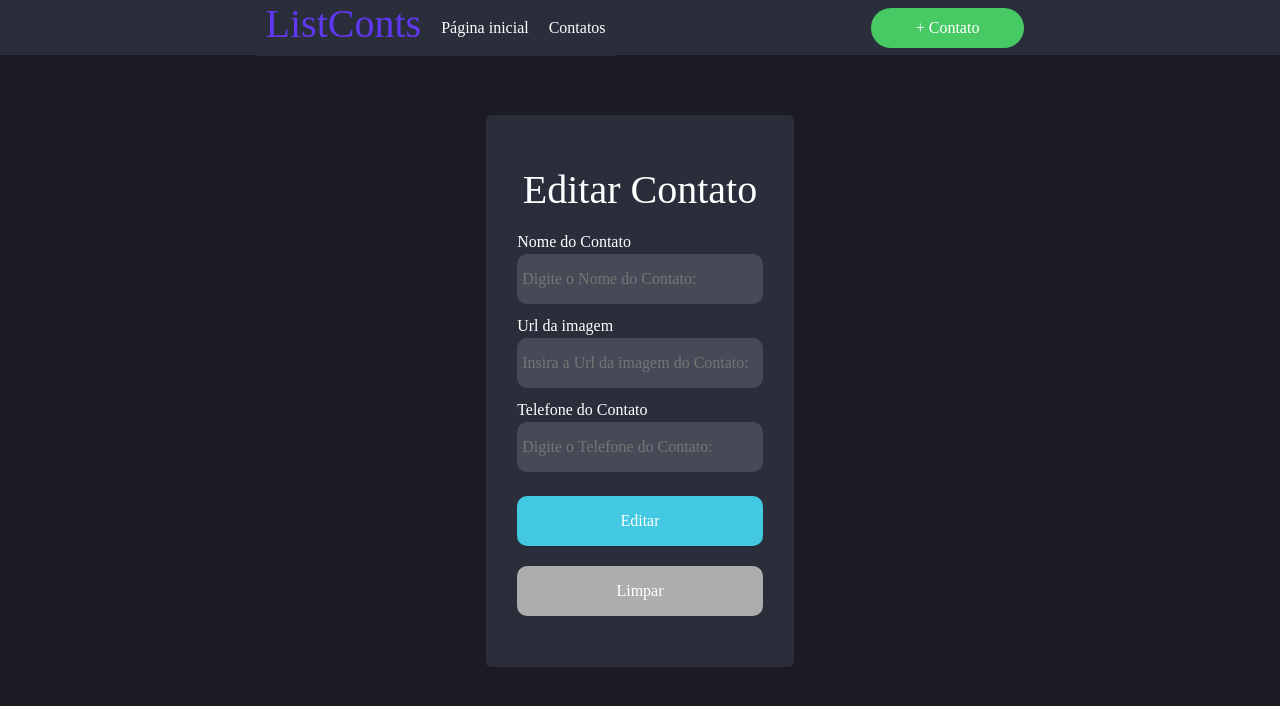
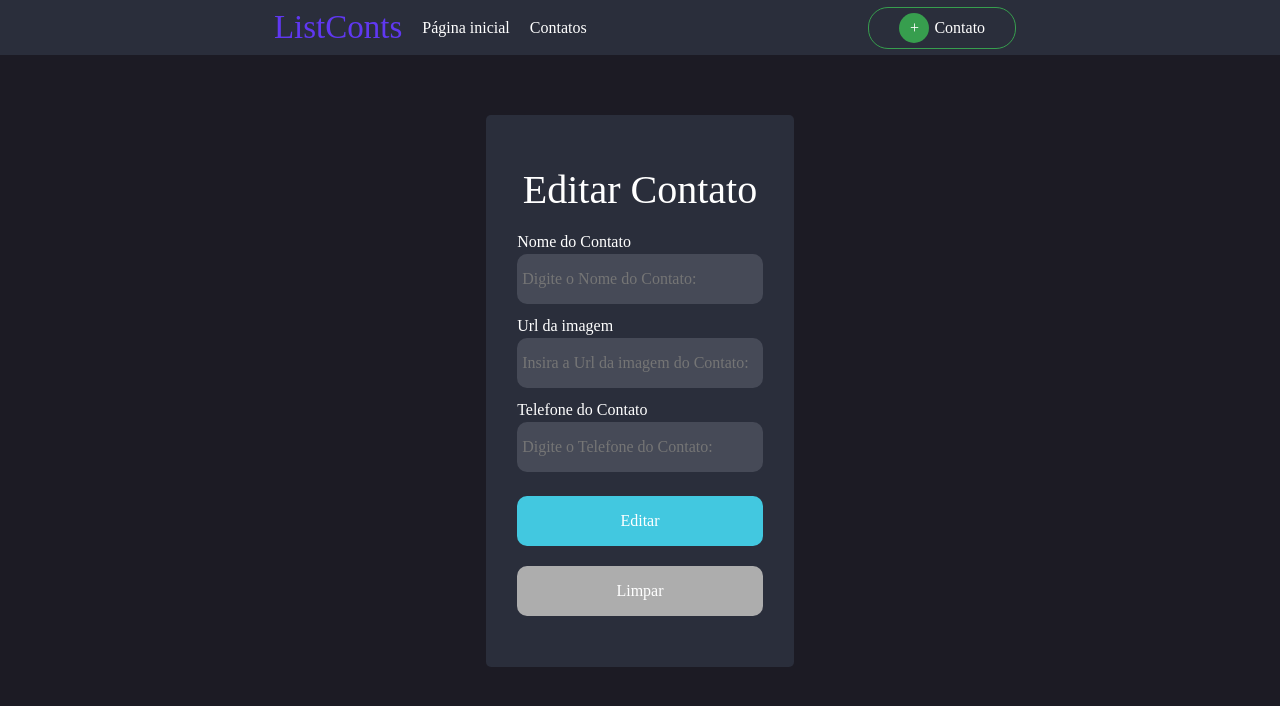
Before and after one commit to ViniHGV/ListConts_FrontEnd, a React (Vite) app: page /editar/1 in a window 1280 px wide. Shown: the top 706 px of the page. Built offline with nearby package versions, Linux system fonts and the light colour scheme; no server answers.

Commit message:
Estilizando

```diff
--- a/src/Components/Navbar/index.css
+++ b/src/Components/Navbar/index.css
@@ -10,11 +10,13 @@
     height: 55px;
     align-items: center;
     display: flex;
+    align-items: center;
 }
 
 nav{
     display: flex;
     flex-direction: row;
+    align-items: center;
     width: 80%;
     margin: auto;
 }
@@ -23,8 +25,12 @@ nav{
     color: #6038f1;
     padding-left: 10px;
     padding-right: 10px;
+    font-size: 33px;
+    text-decoration: none;
 }
-
+.TitleNav:hover{
+    color: #6038f1;
+}
 .LinkNav{
     padding-left: 10px;
     padding-right: 10px;
@@ -44,22 +50,37 @@ nav{
     margin: auto;
     display: flex;
     justify-content:space-around;
+    align-items: center;
 }
 
+.imgAddC{
+    display: flex;
+    justify-content: center;
+    background-color: #379e4e;
+    color: #FFF;
+    border-radius: 100%;
+    margin: 0;
+    width: 30px;
+    height: 30px;
+    margin-right: 5px;
+}
 
 .button{
+    color: #FFF;
     text-decoration: none;
     text-align: center;
+    display: flex;
+    justify-content: center;
+    align-items: center;
     border-radius: 20px;
-    background-color: #47C963;
     height: 30px;
-    border: none;
-    padding: 20px 45px;
+    border: 1px solid #379e4e;
+    padding: 20px 30px;
     transition: background-color 1s ease-out;
 }
 
 .button:hover{
-    background-color:#379e4e;
+    background-color:#32463b;
     color: #FFF;
-
+    border: 1px solid #4ddf6d;
 }
--- a/src/Components/Navbar/index.jsx
+++ b/src/Components/Navbar/index.jsx
@@ -9,12 +9,12 @@ export function Navbar() {
             <nav>
                 <div className="SubBar">
                 <div>
-                <h1 className="TitleNav">ListConts</h1>
+                <Link to='/contatos'className="TitleNav">ListConts</Link>
                 <Link to='/' className="LinkNav">Página inicial</Link>
                 <Link to="/contatos" className="LinkNav">Contatos</Link>
                 </div>
                 <div className="Navg">
-                <Link to='/adicionar' className="button"> + Contato</Link>
+                <Link to='/adicionar' className="button"><p className="imgAddC">+</p> Contato</Link>
                 </div>
                 </div>
             </nav>
```
